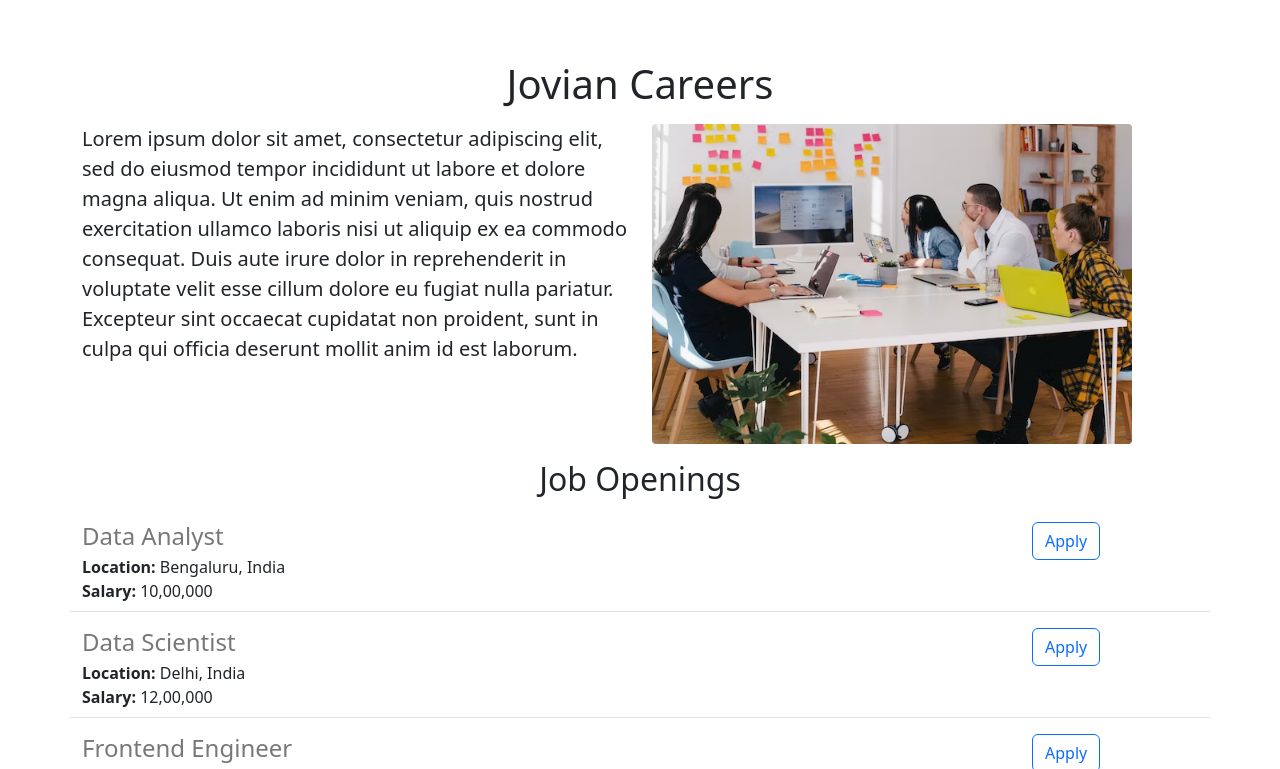
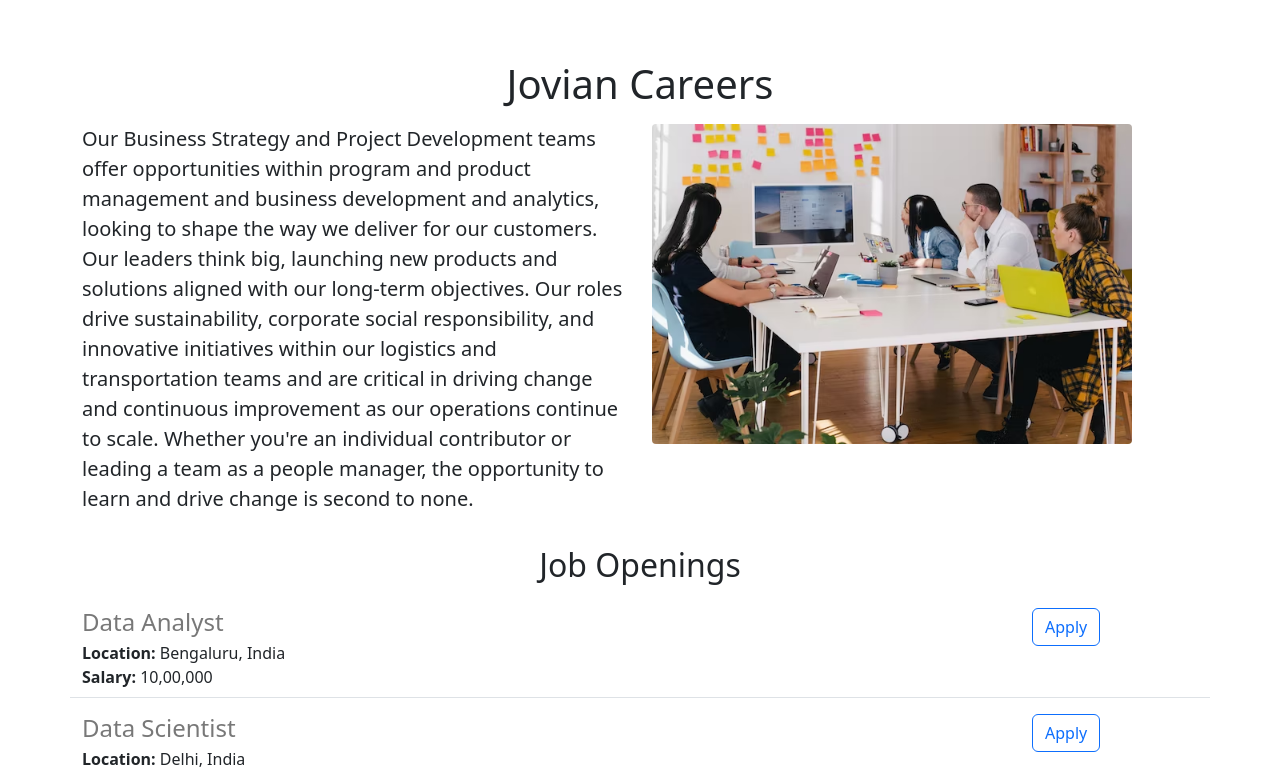
Before and after one commit to madhuyadu/jovian-careers-website, a Flask app: page / in a window 1280 px wide. Shown: the part 700-1469 px from the top of the page. Run offline with Flask 2, Linux system fonts and the light colour scheme.

Commit message:
Text changes under Jovian Careers

```diff
--- a/templates/home3.html
+++ b/templates/home3.html
@@ -25,7 +25,18 @@
      <div class="row" style="margin-bottom:16px">
        <div class="col-md-6">
    <p class = "lead">
-     Lorem ipsum dolor sit amet, consectetur adipiscing elit, sed do eiusmod tempor incididunt ut labore et dolore magna aliqua. Ut enim ad minim veniam, quis nostrud exercitation ullamco laboris nisi ut aliquip ex ea commodo consequat. Duis aute irure dolor in reprehenderit in voluptate velit esse cillum dolore eu fugiat nulla pariatur. Excepteur sint occaecat cupidatat non proident, sunt in culpa qui officia deserunt mollit anim id est laborum.
+    Our Business Strategy and Project Development teams offer
+    opportunities within program and product management and
+    business development and analytics, looking to shape the way we
+    deliver for our customers. Our leaders think big, launching new
+    products and solutions aligned with our long-term objectives.
+    Our roles drive sustainability, corporate social responsibility,
+    and innovative initiatives within our logistics and transportation
+    teams and are critical in driving change and continuous improvement
+    as our operations continue to scale.
+    Whether you're an individual contributor or leading a team as
+    a people manager, the opportunity to learn and drive change is
+    second to none.
    </p>
        </div>
          <div class="d-none d-md-block col-md-6">
```
